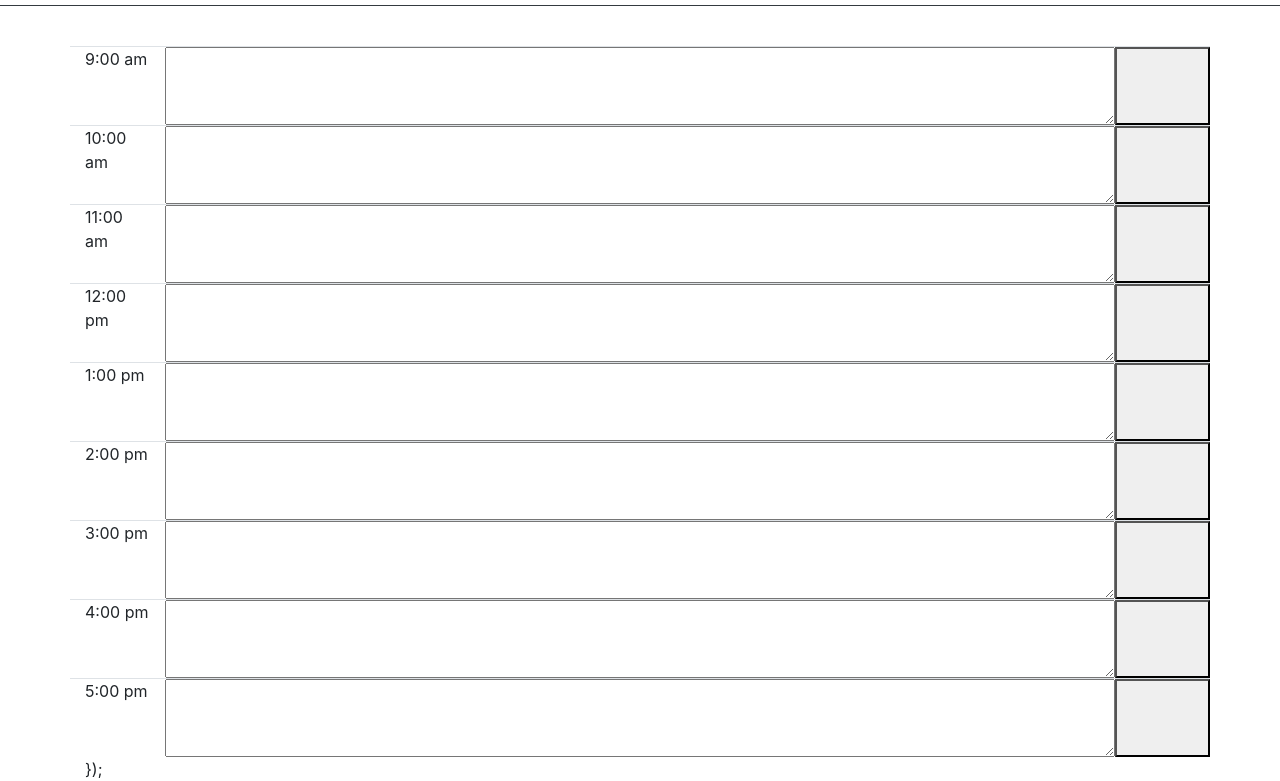
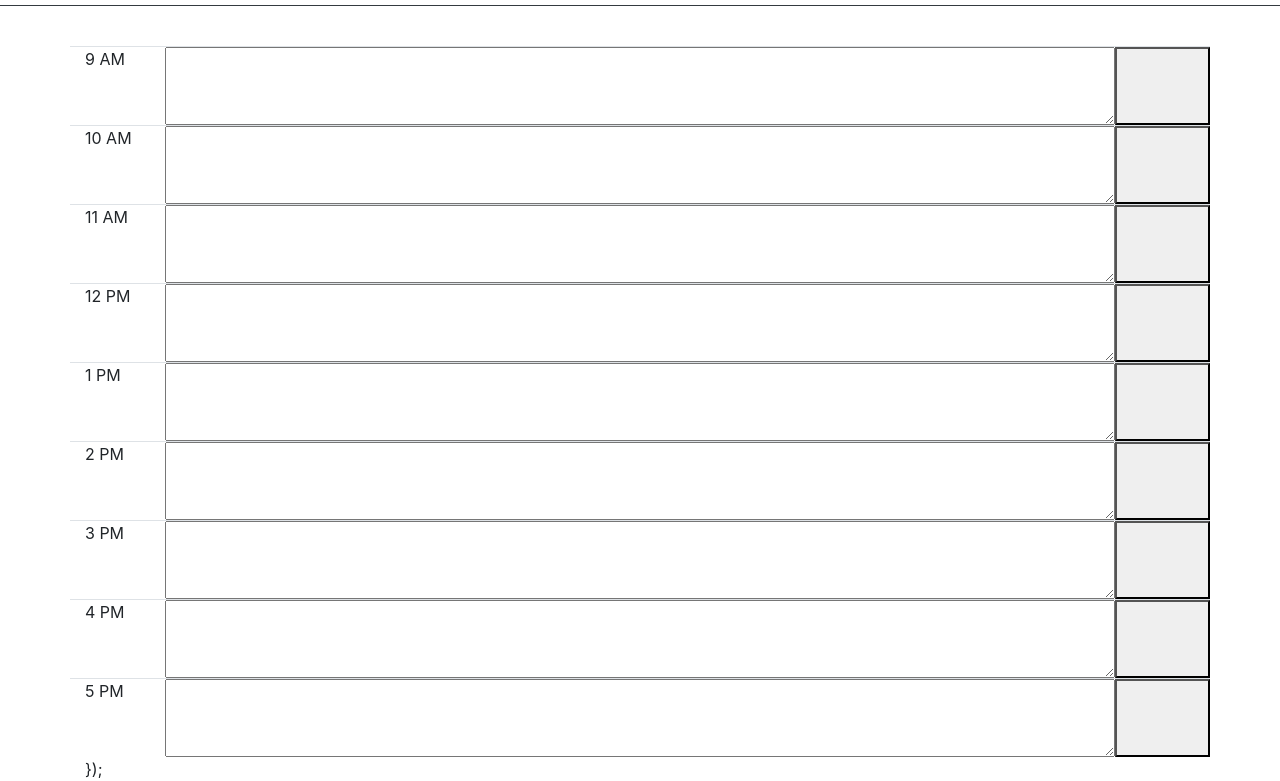
Before and after one commit to TaniaGM/WorkdayScheduler, a plain HTML site: page index.html in a window 1280 px wide. Shown: the part 112-893 px from the top of the page. Drawn offline with nearby package versions, Linux system fonts and the light colour scheme.

Commit message:
update correct time format

```diff
--- a/index.html
+++ b/index.html
@@ -35,55 +35,55 @@
 <div class="container">
 
     <div id="calendar-rowA" class="row justify-content-md-center border-top border-bottem calendar-row">
-        <div id="time1" class="col-md-1">9:00 am</div>
+        <div id="time1" class="col-md-1">9 AM</div>
         <textarea rows="3.5" id="text-entry9am" class="col-md-10"></textarea>
         <button id="save" class="col-md-1"><i class="far fa-save"></i></button>
     </div>
 
     <div id="calendar-rowB" class="row justify-content-md-center border-top border-bottem calendar-row">
-        <div id="time2" class="col-md-1">10:00 am</div>
+        <div id="time2" class="col-md-1">10 AM</div>
         <textarea rows="3.5" id="text-entry10am" class="col-md-10"></textarea>
         <button id="save" class="col-md-1"><i class="far fa-save"></i></button>
     </div>
 
     <div id="calendar-rowC" class="row justify-content-md-center border-top border-bottem calendar-row">
-        <div id="time3" class="col-md-1">11:00 am</div>
+        <div id="time3" class="col-md-1">11 AM</div>
         <textarea rows="3.5" id="text-entry9am" class="col-md-10"></textarea>
         <button id="save" class="col-md-1"><i class="far fa-save"></i></button>
     </div>
 
     <div id="calendar-rowD" class="row justify-content-md-center border-top border-bottem calendar-row">
-        <div id="time4" class="col-md-1">12:00 pm</div>
+        <div id="time4" class="col-md-1">12 PM</div>
         <textarea rows="3.5" id="text-entry9am" class="col-md-10"></textarea>
         <button id="save" class="col-md-1"><i class="far fa-save"></i></button>
     </div>
 
     <div id="calendar-rowE" class="row justify-content-md-center border-top border-bottem calendar-row">
-        <div id="time5" class="col-md-1">1:00 pm</div>
+        <div id="time5" class="col-md-1">1 PM</div>
         <textarea rows="3.5" id="text-entry9am" class="col-md-10"></textarea>
         <button id="save" class="col-md-1"><i class="far fa-save"></i></button>
     </div>
 
     <div id="calendar-rowF" class="row justify-content-md-center border-top border-bottem calendar-row">
-        <div id="time6" class="col-md-1">2:00 pm</div>
+        <div id="time6" class="col-md-1">2 PM</div>
         <textarea rows="3.5" id="text-entry9am" class="col-md-10"></textarea>
         <button id="save" class="col-md-1"><i class="far fa-save"></i></button>
     </div>
 
     <div id="calendar-rowG" class="row justify-content-md-center border-top border-bottem calendar-row">
-        <div id="time7" class="col-md-1">3:00 pm</div>
+        <div id="time7" class="col-md-1">3 PM</div>
         <textarea rows="3.5" id="text-entry9am" class="col-md-10"></textarea>
         <button id="save" class="col-md-1"><i class="far fa-save"></i></button>
     </div>
 
     <div id="calendar-rowH" class="row justify-content-md-center border-top border-bottem calendar-row">
-        <div id="time8" class="col-md-1">4:00 pm</div>
+        <div id="time8" class="col-md-1">4 PM</div>
         <textarea rows="3.5" id="text-entry9am" class="col-md-10"></textarea>
         <button id="save" class="col-md-1"><i class="far fa-save"></i></button>
     </div>
 
     <div id="calendar-rowI" class="row justify-content-md-center border-top border-bottem calendar-row">
-        <div id="time9" class="col-md-1">5:00 pm</div>
+        <div id="time9" class="col-md-1">5 PM</div>
         <textarea rows="3.5" id="text-entry9am" class="col-md-10"></textarea>
         <button id="save" class="col-md-1"><i class="far fa-save"></i></button>
     </div>
```
